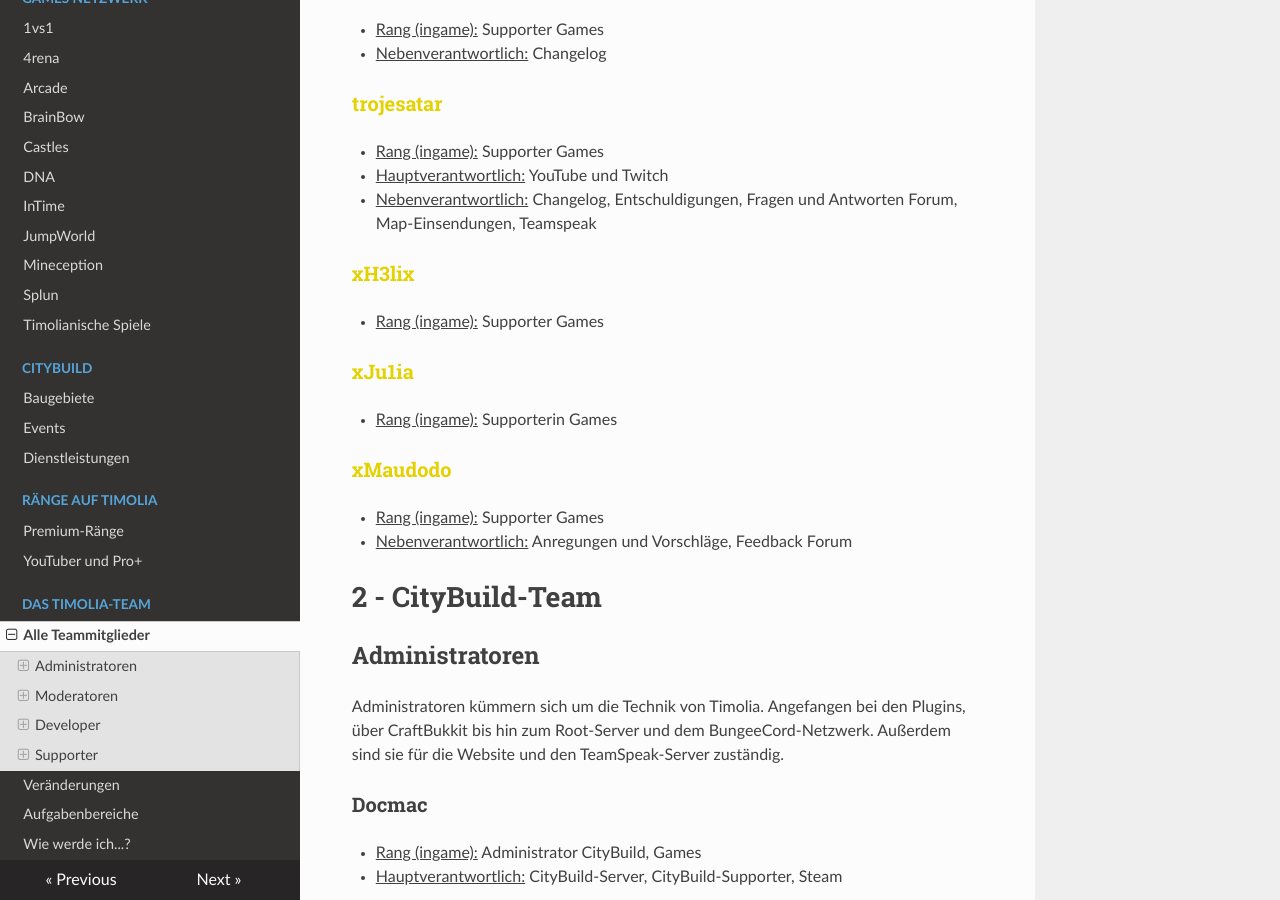
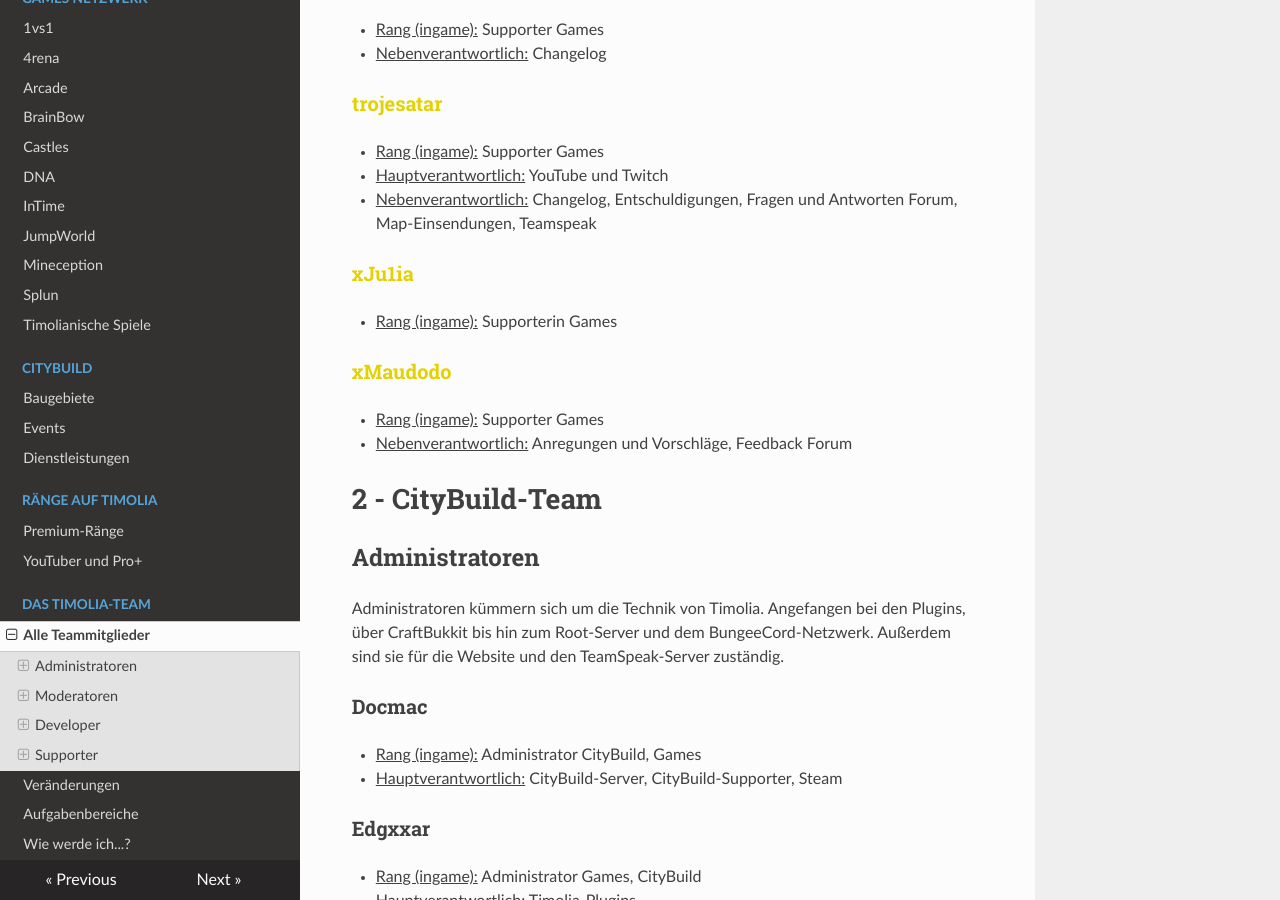
Before and after one commit to TimoliaDE/HowTo, an MkDocs documentation site: the page built from docs/team/members.md, in a window 1280 px wide and 900 px high, scrolled down 7704 px. Built offline with MkDocs 1.6.1, drawn with Linux system fonts in a browser that asks for light colours; nearby versions of some CDN libraries; old or Windows-style settings are respelled for this version of MkDocs.

Commit message:
helix raus

```diff
--- a/docs/team/members.md
+++ b/docs/team/members.md
@@ -246,9 +246,6 @@ Sie stehen für alle grundlegenden Fragen und Reports zur Verfügung und sind di
 - <u>Hauptverantwortlich:</u> YouTube und Twitch
 - <u>Nebenverantwortlich:</u> Changelog, Entschuldigungen, Fragen und Antworten Forum, Map-Einsendungen, Teamspeak
 
-### <strong><span style="color:#E4D100">xH3lix</span></strong>
-- <u>Rang (ingame):</u> Supporter Games
-
 ### <strong><span style="color:#E4D100">xJu1ia</span></strong>
 - <u>Rang (ingame):</u> Supporterin Games
 
```
